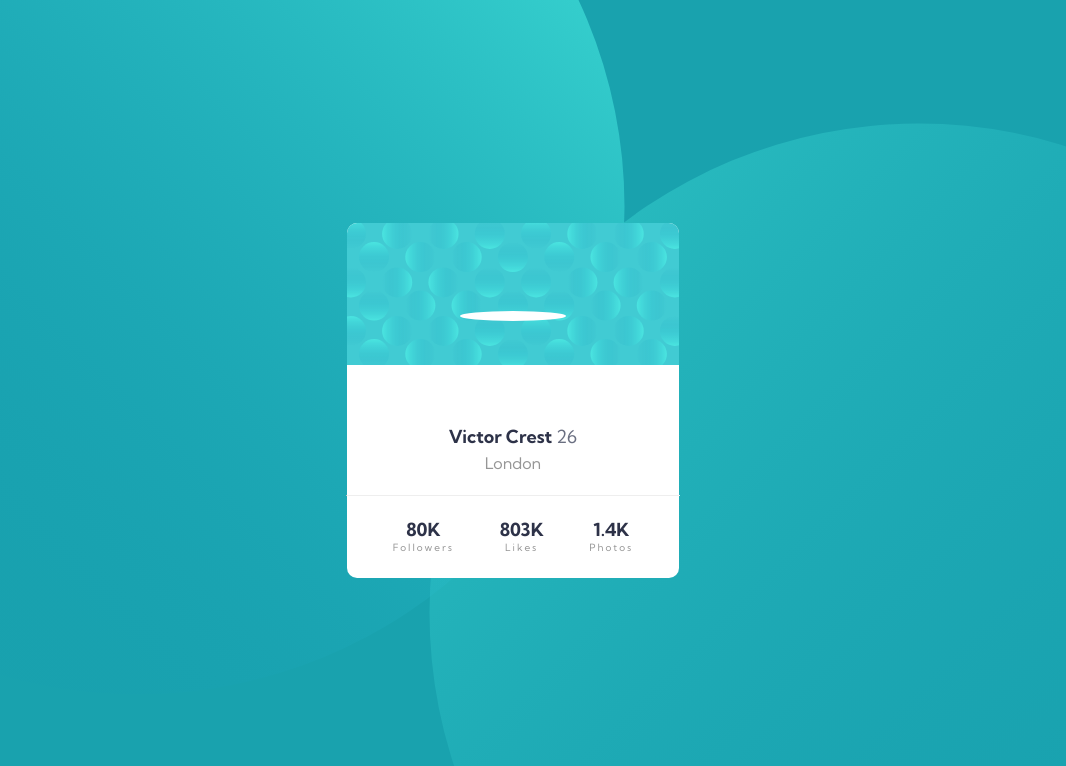
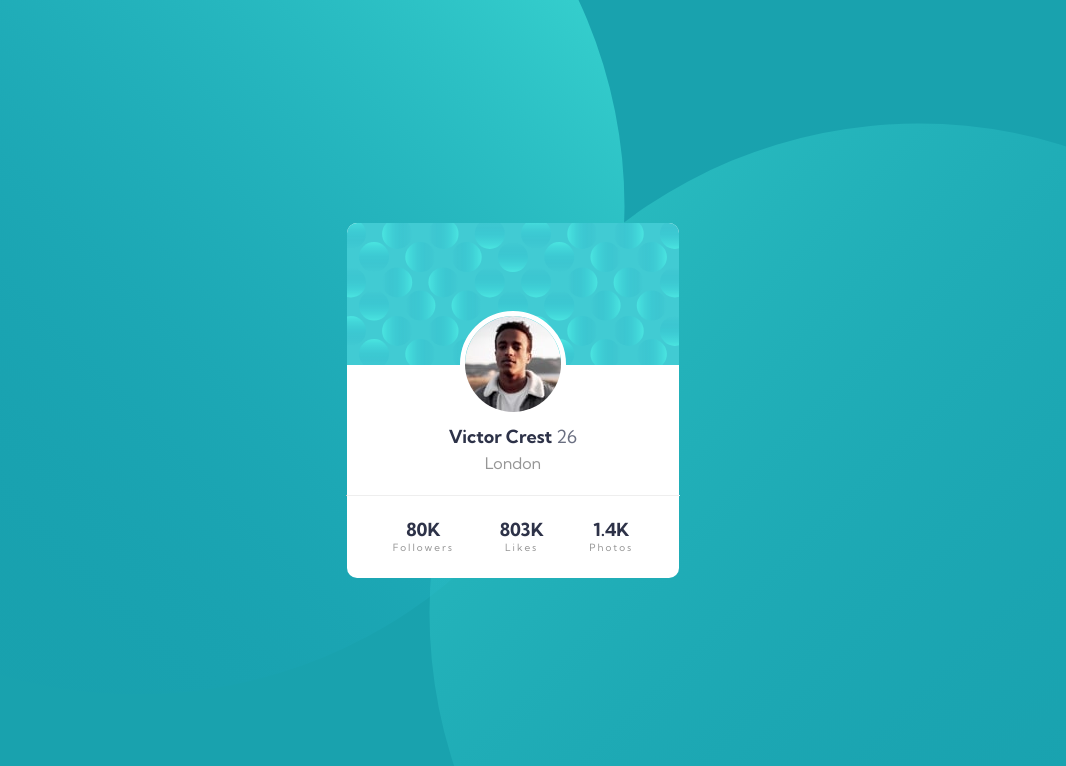
Before and after one commit to Fronenddan/Profile-Card-Component, a plain HTML site: page index.html in a window 1280 px wide. Shown: the whole page, without its empty margins (127-1193 px from the left). Drawn offline with Linux system fonts and the light colour scheme; the site is published under a folder, as on GitHub Pages, so addresses that start at the root find nothing.

Commit message:
Add files via upload

```diff
--- a/index.html
+++ b/index.html
@@ -16,7 +16,7 @@
   <div class="container">
 
     <div class="upper">
-      <img class="profile" src="/images/image-victor.jpg" alt="">
+      <img class="profile" src="./images/image-victor.jpg" alt="">
     </div>
 
     <div class="lower">
```
